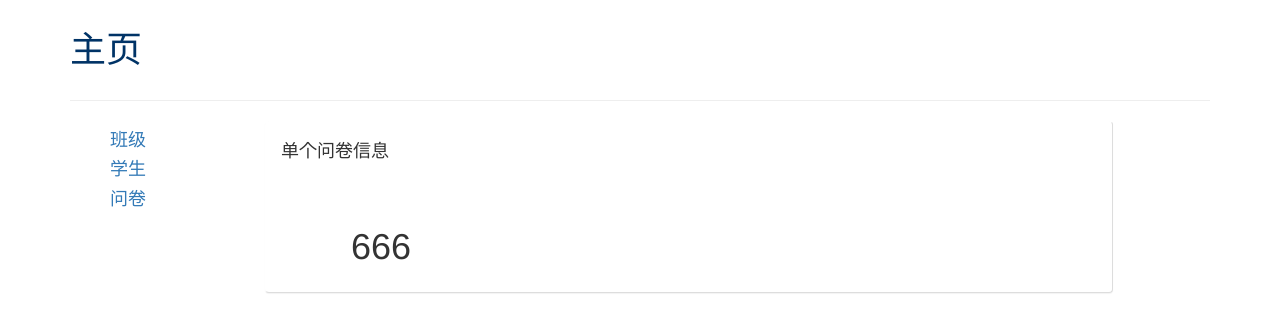
After one commit to HelloWall/survery, a Django app: page /result/ in a window 1280 px wide. The commit adds this page. Shown: the top 332 px of the page. Run offline with Django 3.2, Linux system fonts and the light colour scheme; some libraries are stand-ins or nearby versions.

Commit message:
2017-12-5-22-30

```diff
--- a/app01/views.py
+++ b/app01/views.py
@@ -39,6 +39,7 @@ def questionnaire(request):
 
 
 def trouble(request,questionnaire_id):
+
     questionnaire_list=models.Questionnaire.objects.filter(id=questionnaire_id).first()
     genre_LIst = models.Genre.objects.all()
     return render(request,"trouble.html",{"questionnaire_list":questionnaire_list,"genre_LIst":genre_LIst})
@@ -51,3 +52,8 @@ def add_question(request):
     for genre in genre_list:
         genre_dict['genre'].append(genre.title)
     return HttpResponse(json.dumps(genre_dict))
+
+
+def result(request):
+    print(request)
+    return render(request,"result.html")
--- a/survery/urls.py
+++ b/survery/urls.py
@@ -26,4 +26,5 @@ urlpatterns = [
     url(r'^questionnaire/', views.questionnaire),
     url(r'^trouble/(\d+)$', views.trouble),
     url(r'^add_question/', views.add_question),
+    url(r'^result/', views.result),
 ]
--- a/templates/home.html
+++ b/templates/home.html
@@ -35,7 +35,12 @@
                         {% endblock %}
 
                         </h4></div>
-                        <div class="col-md-2 col-md-offset-8"><span><button class="btn-default btn btn-sm">添加</button></span></div>
+                        <div class="col-md-2 col-md-offset-8"><span>
+                            {% block add %}
+                                                        <a href=""><button class="btn-default btn btn-sm">添加</button></a>
+
+                            {% endblock %}
+                        </span></div>
                     </div>
 
                 </div>
--- a/templates/questionnaire.html
+++ b/templates/questionnaire.html
@@ -3,7 +3,9 @@
 {% block title %}
 问卷信息
 {% endblock %}
-
+{% block add %}
+<a href="/trouble/0"><button class="btn-default btn btn-sm">添加</button></a>
+{% endblock %}
 {% block table_info %}
                     <table class="table table-hover">
                         <thead>
--- /dev/null
+++ b/templates/result.html
@@ -0,0 +1,12 @@
+{% extends "home.html" %}
+
+{% block title %}
+单个问卷信息
+{% endblock %}
+
+{% block add %}
+
+{% endblock %}
+{% block table_info %}
+    <h1>666</h1>
+{% endblock %}
```
Also changed, not shown: templates/trouble.html (+8 -2 lines).
